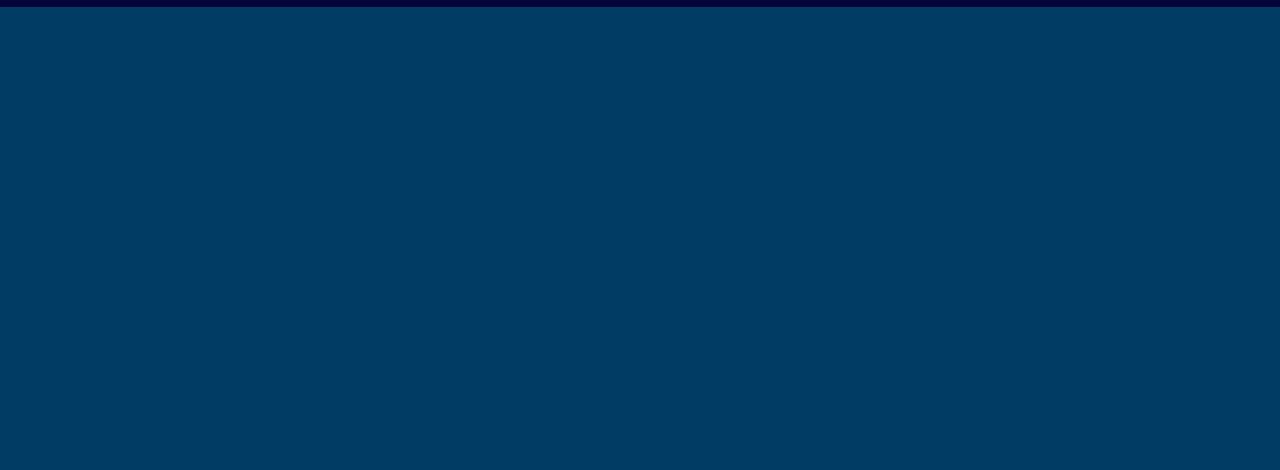
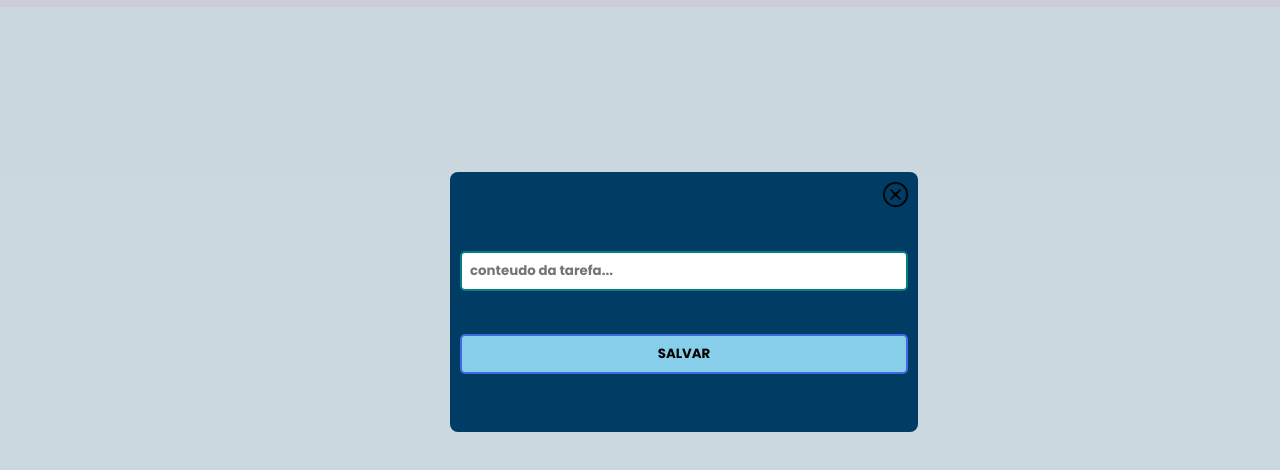
Before and after one commit to victordev018/todolist-app, a plain HTML site: page task/task.html in a window 1280 px wide. Shown: the part 78-548 px from the top of the page. Drawn offline with Linux system fonts and the light colour scheme; no server answers.

Commit message:
feat: add form to create a new task

```diff
--- a/login/styles.css
+++ b/login/styles.css
@@ -63,11 +63,9 @@ input {
     width: 100%;
     padding: 8px;
     margin-top: 20px;
-    margin-bottom: 0px;
     font-weight: bold;
     color: black;
     cursor: pointer;
-    text-decoration: none;
     border: 2px solid #4169E1;
     border-radius: 5px;
 }
--- a/task/task.css
+++ b/task/task.css
@@ -27,6 +27,7 @@ body{
     display: flex;
     flex-direction: column;
     align-items: center;
+    opacity: 0.2    ;
 }
 
 .header {
@@ -87,6 +88,58 @@ body{
     text-align: center;
 }
 
+/* STYLES TO FORM ADD TASK */
+
+.create-task {
+    margin: 250px 450px;
+    width: 35%;
+    height: 30%;
+    position: fixed;
+    left: 0;
+    top: 0;
+    background-color: var(--background-color) ;
+    padding: 10px;
+    border: 2px solid none;
+    border-radius: 8px;
+}
+
+.form {
+    display: flex;
+    flex-direction: column;
+    justify-content: space-between;
+    width: 80;
+    height: 80%;
+    /* background-color: red; */
+}
+
+.icon-back {
+    display: flex;
+    flex-direction: column;
+    align-items: end;
+}
+
+input {
+    border: 2px solid #008080;
+    border-radius: 5px;
+    padding: 8px;
+}
+
+.bt-create-task {
+    background-color: var(--button-color);
+    width: 100%;
+    padding: 8px;
+    font-weight: bold;
+    color: black;
+    cursor: pointer;
+    border: 2px solid #4169E1;
+    border-radius: 5px;
+}
+
+.bt-create-task:hover {
+    zoom: 1.01;
+    background-color: #4682B4;
+}
+
 /* STYLES BUTTON ADD TASK */
 
 .header-text {
--- a/task/task.html
+++ b/task/task.html
@@ -30,6 +30,21 @@
 
     </div>
 
+    <div class="create-task">
+
+        <div class="form">
+
+            <div class="icon-back">
+                <img src="/assets/icons/icon-close.png" class="icon">
+            </div>
+
+            <input class="input" type="text" placeholder="conteudo da tarefa...">
+            <button class="bt-create-task">SALVAR</button>
+
+        </div>
+
+    </div>
+
     <script src="task.js"></script>
 
 </body>
```
Also changed, not shown: assets/icons/icon-close.png (added).
